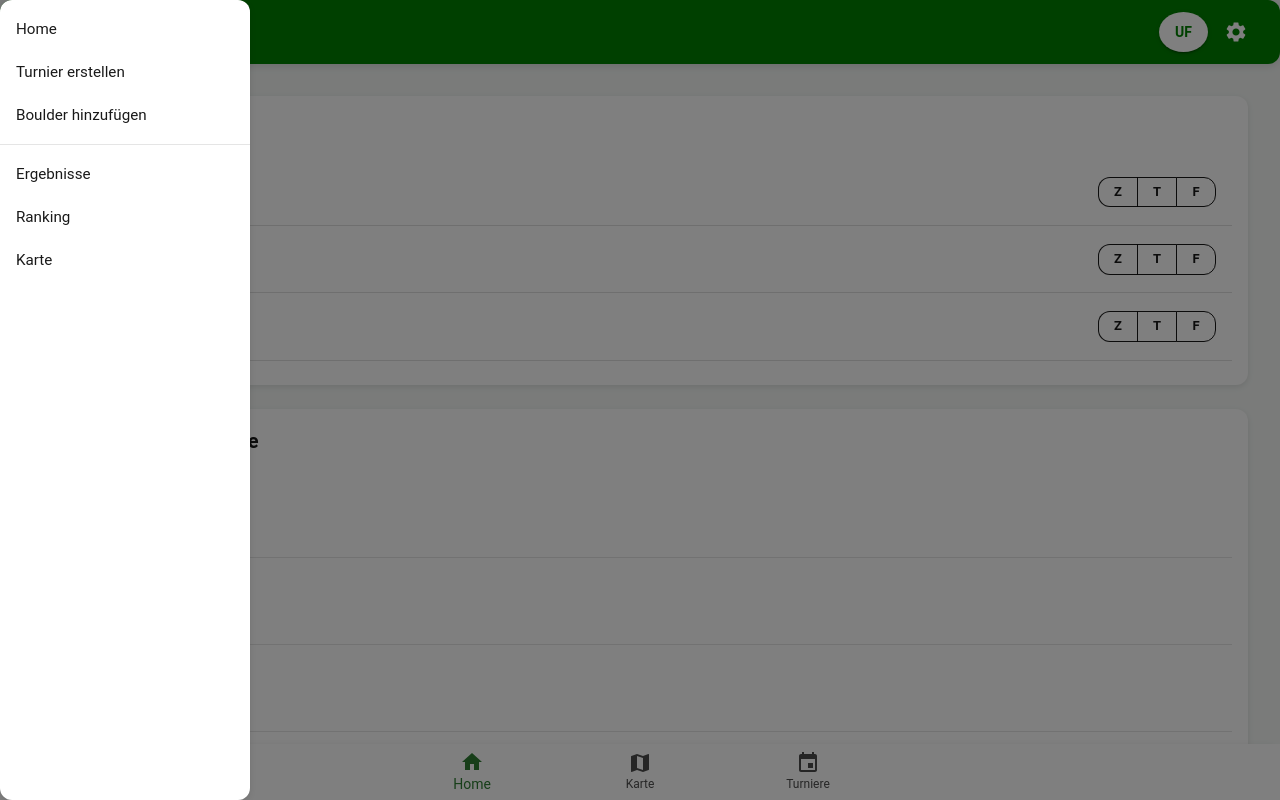
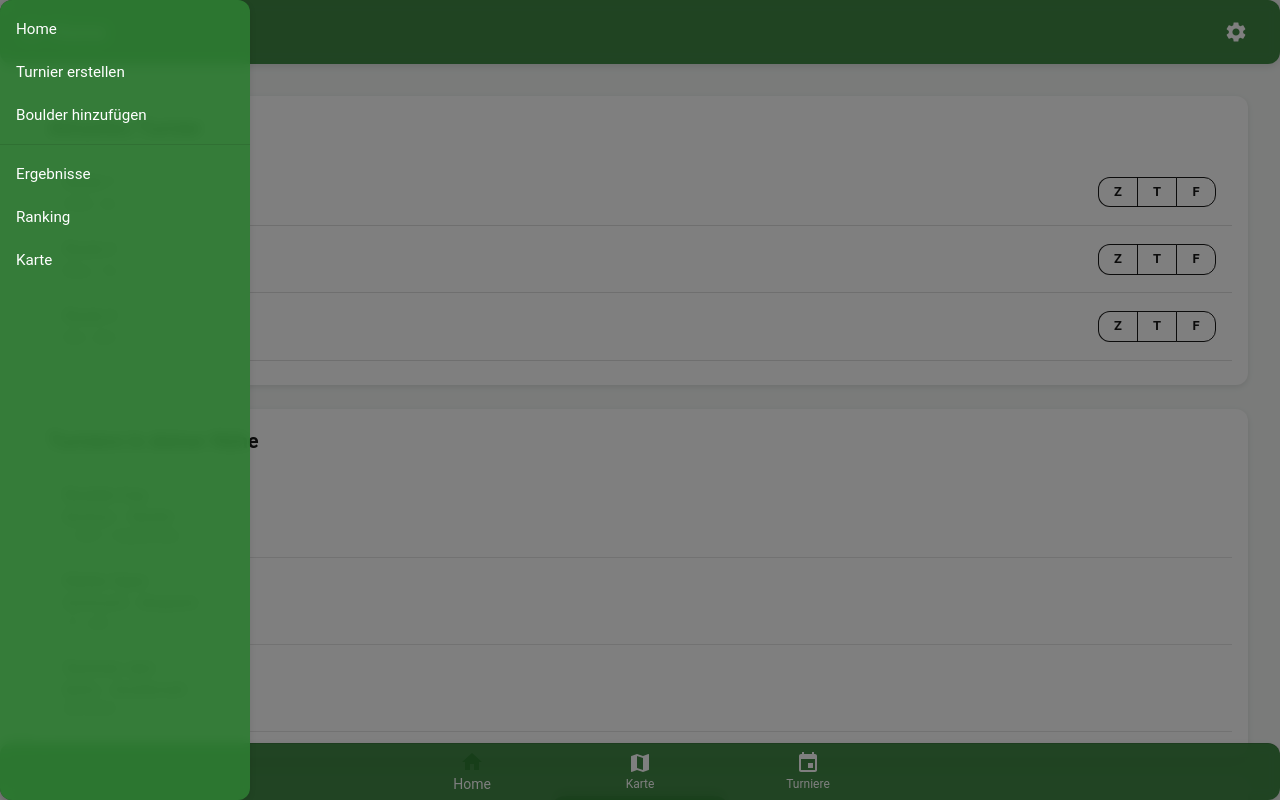
Before and after one commit to JonasFlachmann/ClimbingTurnamentAppPublic, a Next.js app: page /home in a window 1280 px wide. Both pictures are taken after a click on the button 32 px from the left and 32 px from the top of the page. Shown: the top 800 px of the page. Built offline with nearby package versions, Linux system fonts and the light colour scheme.

Commit message:
Update Layout.tsx

```diff
--- a/components/Layout.tsx
+++ b/components/Layout.tsx
@@ -21,6 +21,7 @@ import HomeIcon from "@mui/icons-material/Home";
 import EventIcon from "@mui/icons-material/Event";
 import MapIcon from "@mui/icons-material/Map";
 import Link from "next/link";
+import { glass } from "../styles/theme";
 
 interface LayoutProps {
   children: React.ReactNode;
@@ -31,14 +32,28 @@ export default function Layout({ children, title }: LayoutProps) {
   const [drawerOpen, setDrawerOpen] = useState(false);
   const [value, setValue] = useState(0);
 
-  const toggleDrawer = (open: boolean) => () => {
-    setDrawerOpen(open);
-  };
+  const toggleDrawer =
+    (open: boolean) => (event: React.KeyboardEvent | React.MouseEvent) => {
+      if (
+        event.type === "keydown" &&
+        ((event as React.KeyboardEvent).key === "Tab" ||
+          (event as React.KeyboardEvent).key === "Shift")
+      ) {
+        return;
+      }
+      setDrawerOpen(open);
+    };
 
   return (
     <Box sx={{ pb: 7 }}>
       {/* Header */}
-      <AppBar position="static" sx={{ backgroundColor: "green" }}>
+      <AppBar
+        position="static"
+        sx={(theme) => ({
+          ...glass(0.9)(theme),
+          color: theme.palette.getContrastText(theme.palette.success.main),
+        })}
+      >
         <Toolbar>
           {/* Menü-Button links */}
           <IconButton
@@ -50,39 +65,30 @@ export default function Layout({ children, title }: LayoutProps) {
             <MenuIcon />
           </IconButton>
 
-          {/* Titel */}
-          <Typography variant="h6" sx={{ flexGrow: 1 }}>
-            {title || "Climbing App"}
+          {/* Titel zentriert */}
+          <Typography variant="h6" component="div" sx={{ flexGrow: 1 }}>
+            {title ?? "Boulder App"}
           </Typography>
 
-          {/* Neuer UF-Button */}
-          <Link href="/user-flow" passHref>
-            <Button
-              variant="contained"
-              sx={{
-                minWidth: "40px",
-                minHeight: "40px",
-                borderRadius: "50%",
-                backgroundColor: "white",
-                color: "green",
-                fontWeight: "bold",
-                mr: 1,
-                "&:hover": { backgroundColor: "#f0f0f0" },
-              }}
-            >
-              UF
-            </Button>
-          </Link>
-
-          {/* Settings-Icon bleibt */}
-          <IconButton color="inherit">
+          {/* Settings rechts */}
+          <IconButton color="inherit" aria-label="settings">
             <SettingsIcon />
           </IconButton>
         </Toolbar>
       </AppBar>
 
-      {/* Drawer Navigation */}
-      <Drawer anchor="left" open={drawerOpen} onClose={toggleDrawer(false)}>
+      {/* Sidebar */}
+      <Drawer
+        anchor="left"
+        open={drawerOpen}
+        onClose={toggleDrawer(false)}
+        PaperProps={{
+          sx: (theme) => ({
+            ...glass(0.9)(theme),
+            color: theme.palette.getContrastText(theme.palette.success.main),
+          }),
+        }}
+      >
         <Box
           sx={{ width: 250 }}
           role="presentation"
@@ -122,10 +128,26 @@ export default function Layout({ children, title }: LayoutProps) {
 
       {/* Bottom Navigation */}
       <Paper
-        sx={{ position: "fixed", bottom: 0, left: 0, right: 0 }}
-        elevation={3}
+        sx={(theme) => ({
+          position: "fixed",
+          bottom: 0,
+          left: 0,
+          right: 0,
+          ...glass(0.9)(theme),
+          borderTop: "1px solid rgba(0,0,0,0.12)",
+        })}
+        elevation={8}
       >
         <BottomNavigation
+          sx={(theme) => ({
+            background: "transparent",
+            "& .MuiBottomNavigationAction-root": {
+              color: theme.palette.getContrastText(theme.palette.success.main),
+            },
+            "& .Mui-selected": {
+              color: theme.palette.common.white,
+            },
+          })}
           value={value}
           onChange={(event, newValue) => {
             setValue(newValue);
```
